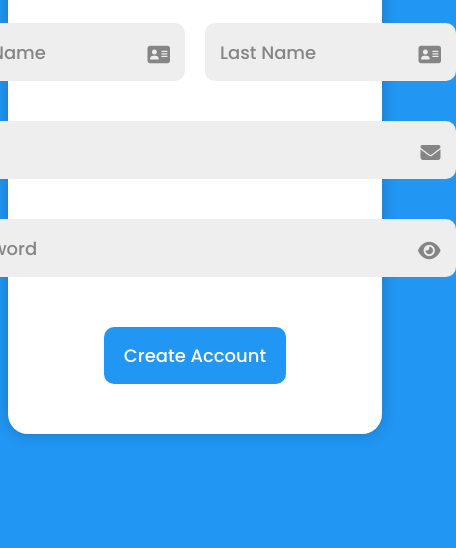
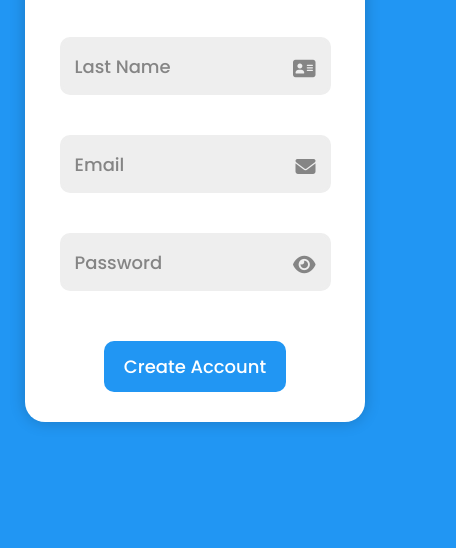
Before and after one commit to amahmudjonov/form_validate, a plain HTML site: page index.html in a window 390 px wide. Shown: the part 296-844 px from the top of the page, 456 px wide, since content can reach past the window. Drawn offline with Linux system fonts and the light colour scheme.

Commit message:
make website / form validation responsive

```diff
--- a/style.css
+++ b/style.css
@@ -147,3 +147,166 @@ input:focus + .label-text {
 .fa-eye {
   cursor: pointer;
 }
+
+/* MEDIA QUERY */
+
+@media (max-width: 38.125rem) {
+  /* Form Sign-Up */
+
+  .signup-form {
+    padding: 50px;
+    max-width: 400px;
+    margin: 100px auto 0 auto;
+  }
+
+  .signup-form .title {
+    margin-bottom: 20px;
+    font-size: calc(35 / 16 * 1rem);
+  }
+
+  input {
+    margin: 20px 0;
+    padding: 20px 5px 5px 10px;
+    font-size: calc(18 / 16 * 1rem);
+  }
+
+  input[type="email"],
+  input[type="password"] {
+    width: 400px;
+  }
+
+  input[type="text"] {
+    width: 400px;
+  }
+  /* Wrapper */
+
+  #first-name,
+  #last-name {
+    width: 178px;
+  }
+
+  .input-wrapper .mv-right {
+    margin-right: 20px;
+  }
+
+  /* Label */
+  .label p,
+  .label i {
+    font-size: calc(18 / 16 * 1rem);
+  }
+
+  .label-text {
+    top: 18px;
+    left: 15px;
+  }
+
+  .input-wrapper .label .f-name {
+    right: 35px;
+    bottom: 36px;
+    font-size: calc(20 / 16 * 1rem);
+  }
+
+  .label i {
+    right: 15px;
+    bottom: 36px;
+    transform-origin: left;
+    font-size: calc(20 / 16 * 1rem);
+  }
+
+  /* Button */
+
+  .submit-btn {
+    margin: 30px 0 0;
+    padding: 15px 20px;
+    font-size: calc(18 / 16 * 1rem);
+  }
+}
+
+@media (max-width: 29.375rem) {
+  /* Form Sign-Up */
+
+  input {
+    margin: 20px 0;
+    padding: 20px 5px 5px 10px;
+    font-size: calc(18 / 16 * 1rem);
+  }
+
+  input[type="email"],
+  input[type="password"] {
+    width: 370px;
+  }
+
+  input[type="text"] {
+    width: 370px;
+  }
+  /* Wrapper */
+
+  #first-name,
+  #last-name {
+    width: 165px;
+  }
+}
+
+@media (max-width: 26.25rem) {
+  /* Form Sign-Up */
+
+  .signup-form {
+    padding: 30px;
+    max-width: 280px;
+    margin: 100px auto 0 auto;
+  }
+
+  .signup-form .title {
+    margin-bottom: 20px;
+    font-size: calc(30 / 16 * 1rem);
+  }
+
+  input {
+    margin: 20px 0;
+    padding: 20px 5px 5px 10px;
+    font-size: calc(18 / 16 * 1rem);
+  }
+
+  input[type="email"],
+  input[type="password"] {
+    width: 250px;
+  }
+
+  input[type="text"] {
+    width: 250px;
+  }
+  /* Wrapper */
+  .input-wrapper {
+    display: flex;
+    flex-direction: column;
+  }
+
+  #first-name,
+  #last-name {
+    width: 250px;
+  }
+
+  .input-wrapper .mv-right {
+    margin-right: 0;
+  }
+
+  .input-wrapper .label .f-name {
+    right: 15px;
+    bottom: 36px;
+    font-size: calc(20 / 16 * 1rem);
+  }
+
+  .label i {
+    right: 15px;
+    bottom: 36px;
+    transform-origin: left;
+    font-size: calc(20 / 16 * 1rem);
+  }
+  /* Button */
+
+  .submit-btn {
+    margin: 30px 0 0;
+    padding: 12px 20px;
+    font-size: calc(18 / 16 * 1rem);
+  }
+}
```
